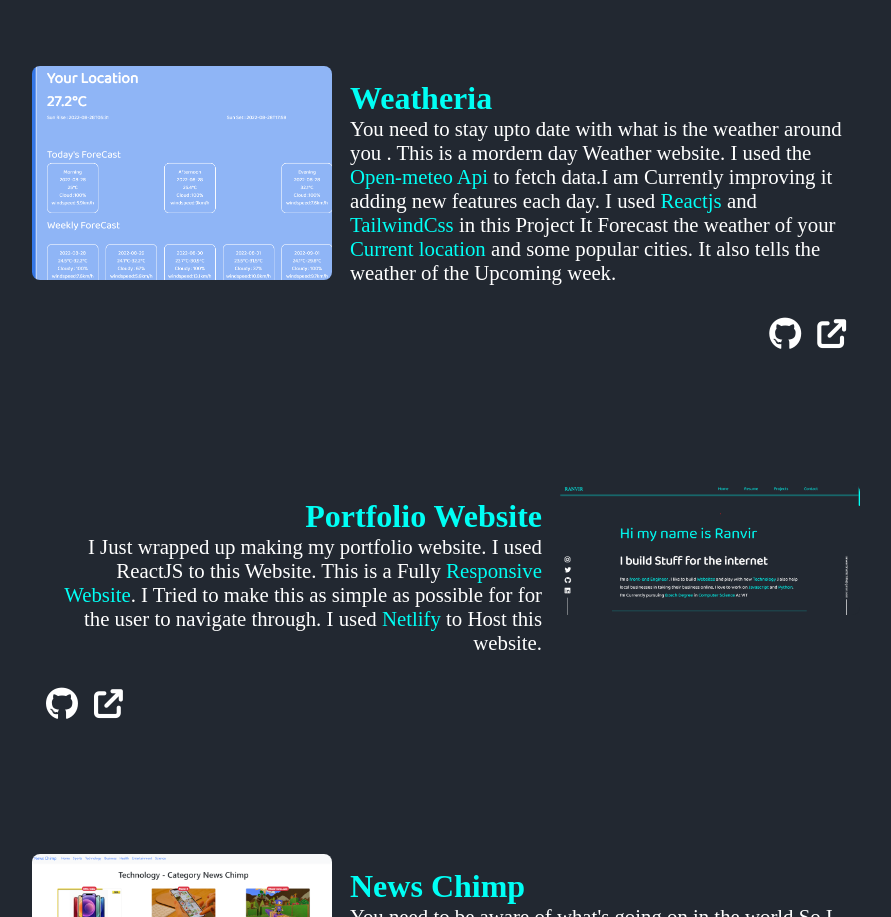
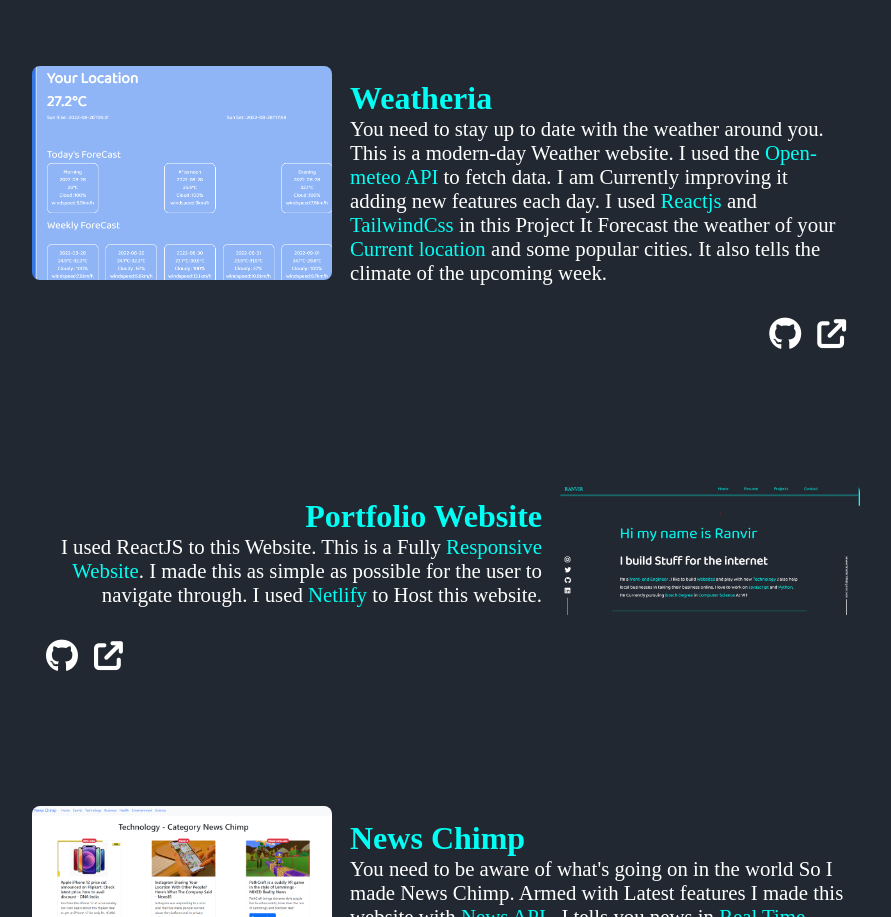
Before and after one commit to ranveer2106/website, a React (Create React App) app: page / in a window 1280 px wide. Shown: the part 2111-3028 px from the top of the page, without its empty margins (194-1085 px from the left). Built offline with nearby package versions, Linux system fonts and the light colour scheme; a web font is replaced by a local one.

Commit message:
removed mistakes

```diff
--- a/src/App.js
+++ b/src/App.js
@@ -4,6 +4,7 @@ import Body from './components/homebody';
 import Navbar from './components/navbar';
 import Projects from './components/projects';
 import Sidebars from './components/sidebars';
+// import Animate from "./components/animate";
 // import { HashRouter } from "react-router-dom";
 import {
   BrowserRouter as Router,
@@ -19,6 +20,7 @@ function App() {
       <Router>
 
         <Navbar title="RANVIR" />
+        {/* <Animate /> */}
         <Sidebars />
         <Footer />
         <Routes>
--- a/src/components/component.css
+++ b/src/components/component.css
@@ -669,3 +669,30 @@ ul {
     background-color: #222831;
     visibility: visible;
 }
+
+@keyframes App-logo-spin {
+    from {
+        transform: rotate(0deg);
+    }
+
+    to {
+        transform: rotate(360deg);
+    }
+}
+
+#logo {
+    position: fixed;
+    font-size: 20rem;
+    background: url('./logo512.png');
+    background-size: cover;
+    background-repeat: no-repeat;
+    /* border: #61dafb 5px solid; */
+    background-position: center;
+    top: 0%;
+    left: 0%;
+    translate: -50% -50%;
+    overflow: hidden;
+    width: 60rem;
+    height: 60rem;
+    animation: App-logo-spin infinite 5s linear;
+}
--- a/src/components/projects.js
+++ b/src/components/projects.js
@@ -40,12 +40,7 @@ export default function Projects(props) {
                     <div style={{ display: "inline-block" }} className="Ptext">
                         <h1 className='fadeUp highlight'>Weatheria</h1>
                         <p className='fadeUp ppa '>
-                            You need to stay upto date with what is the weather around you .
-                            This is a mordern day Weather website. I used the <span className='highlight'>Open-meteo Api</span> to fetch data.I am Currently improving it adding new features each day.
-                            I used <span className='highlight'> Reactjs</span> and <span className='highlight'> TailwindCss</span> in this Project
-                            It Forecast the weather of your <span className='highlight'>Current location</span>   and some popular cities.
-                            It also tells the weather of the Upcoming week.
-
+                            You need to stay up to date with the weather around you. This is a modern-day Weather website. I used the <span className='highlight'>Open-meteo API </span>  to fetch data. I am Currently improving it adding new features each day. I used <span className='highlight'> Reactjs</span> and <span className='highlight'> TailwindCss</span> in this Project It Forecast the weather of your <span className='highlight'>Current location</span>  and some popular cities. It also tells the climate of the upcoming week.
                         </p>
                         <div className='pLink fadeUp jcs'>
                             <a href="https://github.com/ranveer2106/weather"><i className="fab fa-github logos fadeUp" style={{ fontSize: "33px", marginRight: "1rem" }}></i></a>
@@ -56,7 +51,7 @@ export default function Projects(props) {
                 <div className={`impProject fadeUp projectEven`}>
                     <div style={{ display: "inline-block" }} className="Ptext p2" id='p2'>
                         <h1 className='fadeUp highlight'>Portfolio Website</h1>
-                        <p className='fadeUp ppa' >I Just wrapped up making my portfolio website. I used ReactJS to this Website. This is a Fully <span className='highlight'> Responsive Website</span>. I Tried to make this as simple as possible for for the user to navigate through. I used
+                        <p className='fadeUp ppa' > I used ReactJS to this Website. This is a Fully <span className='highlight'> Responsive Website</span>. I made this as simple as possible for the user to navigate through. I used
                             <span className='highlight'> Netlify </span> to Host this website. </p>
                         <div className='pLink fadeUp jcs' style={{ justifyContent: "start" }}>
                             <a href="https://github.com/ranveer2106/website"><i className="fab fa-github logos fadeUp" style={{ fontSize: "33px", marginRight: "1rem" }}></i></a>
```
Also changed, not shown: src/components/animate.js (added, +11 -0 lines), src/components/logo512.png (added).
